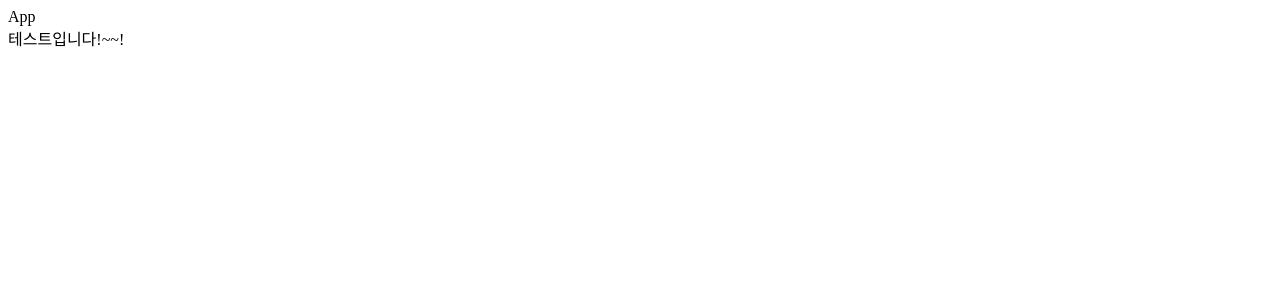
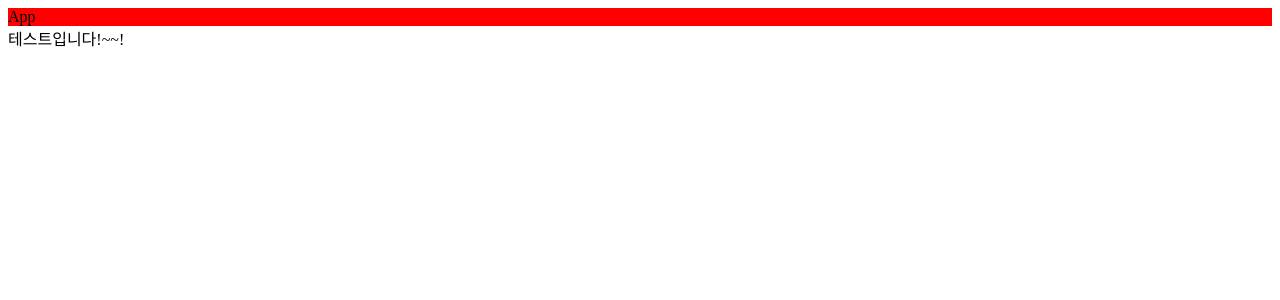
Before and after one commit to codesquad-member-2020/airbnb-09, a React app in the folder FE/: page / in a window 1280 px wide. Shown: the top 300 px of the page. Built offline with nearby package versions, Linux system fonts and the light colour scheme.

Commit message:
[#6] Feat : 스타일 컴포넌트 설치
- typescript용 styled-components @types/styled-components 설치
- webpack loader 해결을 위해 파일 확장자를 tsx로 변경

```diff
--- a/FE/package.json
+++ b/FE/package.json
@@ -12,6 +12,7 @@
   "dependencies": {
     "react": "^16.13.1",
     "react-dom": "^16.13.1",
+    "styled-components": "^5.1.0",
     "typescript": "^3.9.2"
   },
   "devDependencies": {
@@ -21,6 +22,7 @@
     "@babel/preset-typescript": "^7.9.0",
     "@types/react": "^16.9.35",
     "@types/react-dom": "^16.9.8",
+    "@types/styled-components": "^5.1.0",
     "@typescript-eslint/eslint-plugin": "^2.34.0",
     "@typescript-eslint/parser": "^2.34.0",
     "babel-loader": "^8.1.0",
--- a/FE/src/App.tsx
+++ b/FE/src/App.tsx
@@ -1,13 +1,18 @@
 import React from "react";
+import styled from "styled-components";
 import Test from "Components/Test";
 
 const App = () => {
   return (
     <>
-      <div>App</div>
+      <StyledDiv>App</StyledDiv>
       <Test />
     </>
   );
 };
 
+const StyledDiv = styled.div`
+  background-color: red;
+`;
+
 export default App;
--- a/FE/webpack.dev.js
+++ b/FE/webpack.dev.js
@@ -19,7 +19,7 @@ module.exports = {
         use: ["babel-loader", "ts-loader"],
       },
       {
-        test: /\.js$/,
+        test: /\.jsx?$/,
         loader: "babel-loader",
         options: {
           presets: ["@babel/preset-env"],
@@ -32,7 +32,7 @@ module.exports = {
     alias: {
       Components: path.resolve(__dirname, "./src/components/"),
     },
-    extensions: [".js", "jsx", ".ts", ".tsx"],
+    extensions: [".js", ".jsx", ".ts", ".tsx"],
   },
   plugins: [
     new webpack.HotModuleReplacementPlugin(),
```
Also changed, not shown: FE/src/components/Test.tsx (renamed from FE/src/components/Test.jsx), 1 other file (tests, documents, lock files or other folders).
